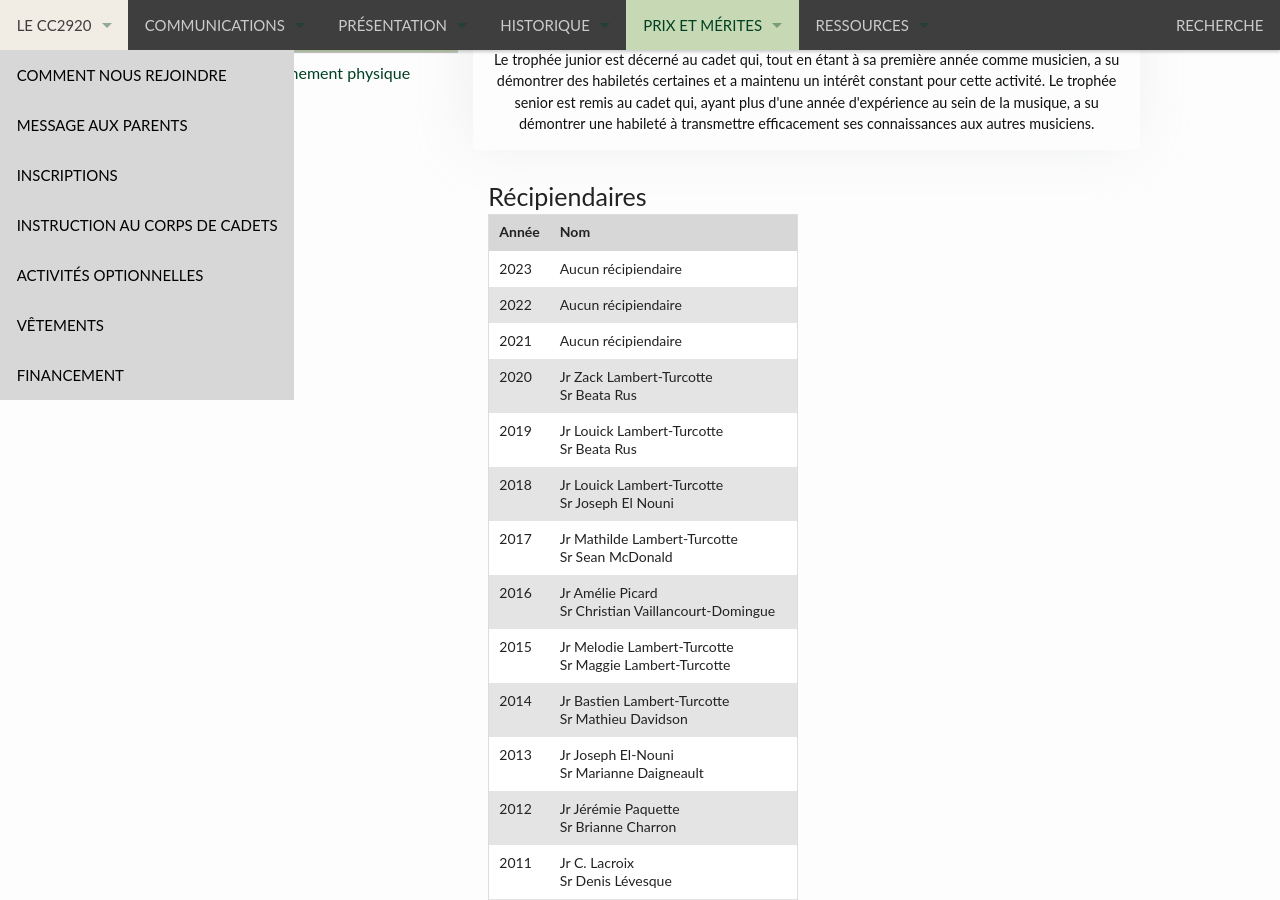
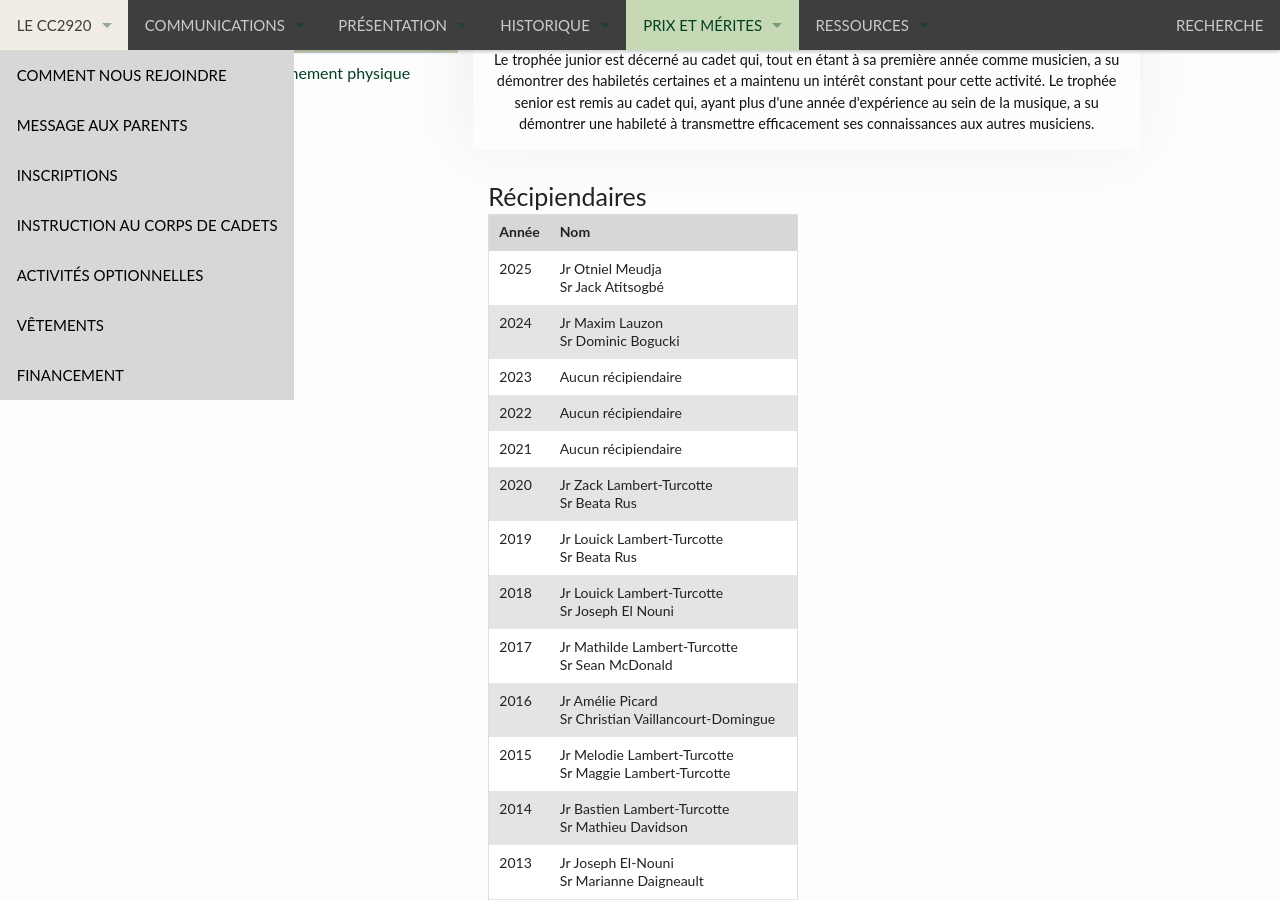
Before and after one commit to CC2920/web, a Jekyll site: the page built from _prix/plaques-trophees/efficacite-musique.md, in a window 1280 px wide and 900 px high, scrolled down 1011 px. Built offline with Jekyll 4.4.1, drawn with Linux system fonts in a browser that asks for light colours.

Commit message:
Update efficacite-musique.md

```diff
--- a/_prix/plaques-trophees/efficacite-musique.md
+++ b/_prix/plaques-trophees/efficacite-musique.md
@@ -14,6 +14,8 @@ prix:
 
 | Année | Nom |
 | --- | --- |
+| 2025 | Jr Otniel Meudja  <br>Sr Jack Atitsogbé |
+| 2024 | Jr Maxim Lauzon  <br>Sr Dominic Bogucki |
 | 2023 | Aucun récipiendaire |
 | 2022 | Aucun récipiendaire |
 | 2021 | Aucun récipiendaire |
```
